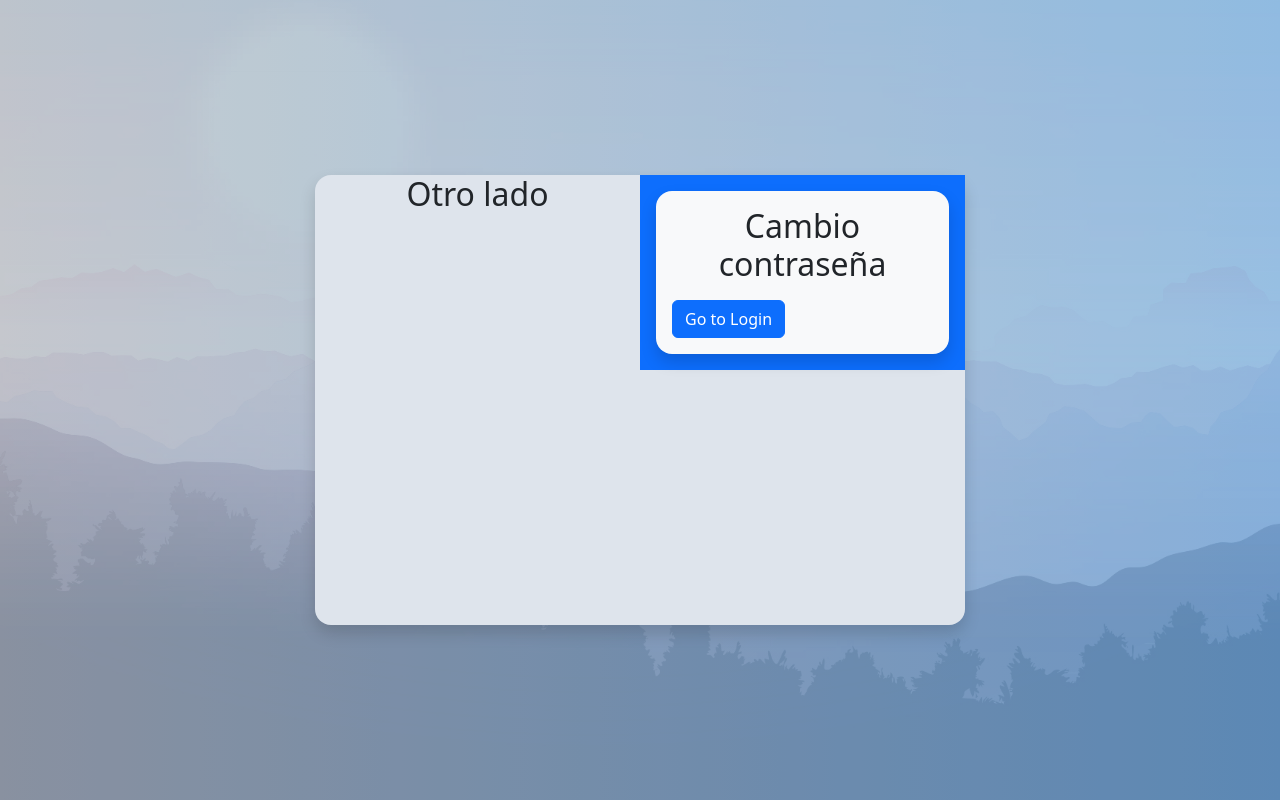
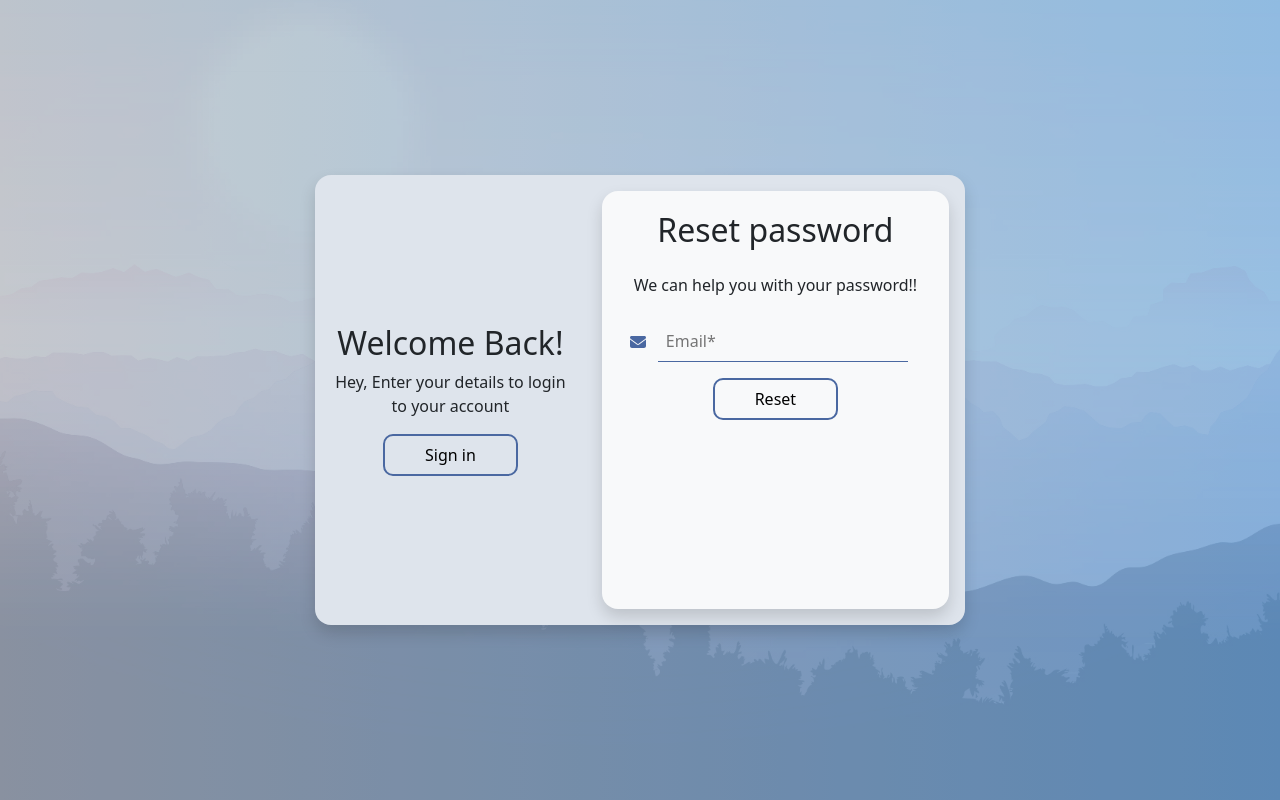
Before and after one commit to Ssamuelfernandez/LoginSocialWeb, a Vue app: page /forgot in a window 1280 px wide. Built offline with nearby package versions, Linux system fonts and the light colour scheme.

Commit message:
Forget done

```diff
--- a/src/views/LoginView.vue
+++ b/src/views/LoginView.vue
@@ -2,11 +2,13 @@
     <div class="container position-absolute top-50 start-50 translate-middle rounded-4 shadow"
         style="background-color: rgb(222, 228, 236);">
 
-        <div v-if="view === 'login'" id="animationContainerLogin" class="container-login flip-vertical-right h-100">
+        <!--     Parte del login     -->
+
+        <div v-if="view === 'login'" id="animationContainerLogin" class="container-login h-100">
 
             <div class="row h-100">
 
-                <div class="col-lg-7 p-3 rounded-start-4 h-100">
+                <div class="col-sm-7 p-3 rounded-start-4 h-100">
 
                     <div class="bg-light p-2 rounded-4 shadow h-100">
 
@@ -16,9 +18,12 @@
 
 
                             <div class="social-container mb-2">
-                                <span type="button" href="#" class="social"><font-awesome-icon :icon="['fab', 'facebook-f']" /></span>
-                                <span type="button" href="#" class="social"><font-awesome-icon :icon="['fab', 'google-plus-g']" /></span>
-                                <span type="button" href="#" class="social"><font-awesome-icon :icon="['fab', 'twitter']" /></span>
+                                <span type="button" href="#" class="social"><font-awesome-icon
+                                        :icon="['fab', 'facebook-f']" /></span>
+                                <span type="button" href="#" class="social"><font-awesome-icon
+                                        :icon="['fab', 'google-plus-g']" /></span>
+                                <span type="button" href="#" class="social"><font-awesome-icon
+                                        :icon="['fab', 'twitter']" /></span>
                             </div>
                             <div class="text-center">
                                 <span>or use your account:</span>
@@ -28,13 +33,13 @@
                                 <span class="input-group-text"
                                     style="background: transparent; border: transparent;"><font-awesome-icon
                                         :icon="['fas', 'envelope']" /></span>
-                                <input type="email" class="custom-form-control" placeholder="Email">
+                                <input type="email" class="custom-form-control" placeholder="Email*">
                             </div>
                             <div class="mb-3 d-flex custom-input">
                                 <span class="input-group-text"
                                     style="background: transparent; border: transparent;"><font-awesome-icon
                                         :icon="['fas', 'lock']" /></span>
-                                <input type="password" class="custom-form-control" placeholder="Password">
+                                <input type="password" class="custom-form-control" placeholder="Password*">
                             </div>
 
 
@@ -44,7 +49,7 @@
                                     <label for="checkbox">Remember me</label>
                                 </div>
                                 <div class="pass-link text-center mx-auto">
-                                    <a type="button" @click="changeRoute('forgot')">Forget password?</a>
+                                    <a type="button" @click="changeRoute('forgot'); activateAnimation('login') ">Forget password?</a>
                                 </div>
 
                             </div>
@@ -63,7 +68,7 @@
 
                 </div>
 
-                <div class="col-lg-5 p-3 d-flex flex-column align-items-center justify-content-end h-100">
+                <div class="col-sm-5 p-3 d-flex flex-column align-items-center justify-content-center h-100">
 
                     <div class="text-center mx-auto">
                         <h3>Let's be friends!!</h3>
@@ -75,7 +80,7 @@
                     </div>
 
                     <div class="text-center mx-auto">
-                        <button type="button" @click="changeRoute('register')" class="custom-button">Sign up</button>
+                        <button type="button" @click="activateAnimation('login'); changeRoute('register') " class="custom-button">Sign up</button>
                     </div>
 
 
@@ -93,12 +98,14 @@
 
         </div>
 
+        <!--     Parte del register     -->
+
         <div v-else-if="view === 'register'" id="animationContainerRegister"
-            class="container-register flip-vertical-left h-100">
+            class="container-register h-100">
 
             <div class="row h-100">
 
-                <div class="col-lg-5 p-3 d-flex flex-column align-items-center justify-content-end h-100">
+                <div class="col-sm-5 p-3 d-flex flex-column align-items-center justify-content-center h-100">
 
                     <div class="text-center mx-auto">
                         <h2 class="text-center">Welcome Back!</h2>
@@ -110,7 +117,8 @@
 
 
                     <div class="text-center mx-auto">
-                            <button type="button" id="startAnimationButtonRegister" class="custom-button" @click="changeRoute('login')">Sign in</button>
+                        <button type="button" id="startAnimationButtonRegister" class="custom-button"
+                            @click="activateAnimation('register'); changeRoute('login')">Sign in</button>
                     </div>
 
                     <div class="mx-auto" ref="animationTarget2"></div>
@@ -118,7 +126,7 @@
 
                 </div>
 
-                <div class="col-lg-7 p-3 h-100">
+                <div class="col-sm-7 p-3 h-100">
 
                     <div class="bg-light p-3 rounded-4 shadow h-100">
 
@@ -140,26 +148,28 @@
                                 <span class="input-group-text"
                                     style="background: transparent; border: transparent;"><font-awesome-icon
                                         :icon="['fas', 'user']" /></span>
-                                <input type="text" class="custom-form-control" placeholder="Name">
+                                <input type="text" class="custom-form-control" placeholder="Name*">
                             </div>
 
                             <div class="mb-2 d-flex custom-input">
                                 <span class="input-group-text"
                                     style="background: transparent; border: transparent;"><font-awesome-icon
                                         :icon="['fas', 'envelope']" /></span>
-                                <input type="email" class="custom-form-control" placeholder="Email">
+                                <input type="email" class="custom-form-control" placeholder="Email*">
                             </div>
                             <div class="mb-3 d-flex custom-input">
                                 <span class="input-group-text"
                                     style="background: transparent; border: transparent;"><font-awesome-icon
                                         :icon="['fas', 'lock']" /></span>
-                                <input type="password" class="custom-form-control" placeholder="Password">
+                                <input type="password" class="custom-form-control" placeholder="Password*">
                             </div>
 
                             <div class="content d-flex mx-auto">
                                 <div class="checkbox mb-3 ms-2 mx-auto">
                                     <input type="checkbox" class="form-check-input mx-1" name="checkbox" id="checkbox">
-                                    <label for="checkbox">I agree to the <a class="link-offset-2 link-underline link-underline-opacity-0 link-secondary" href="#">social web</a> terms</label>
+                                    <label for="checkbox">I agree to the <a
+                                            class="link-offset-2 link-underline link-underline-opacity-0 link-secondary"
+                                            href="#">social web</a> terms</label>
                                 </div>
 
                             </div>
@@ -180,36 +190,67 @@
 
         </div>
 
-        <div v-else-if="view === 'forgot'" id="animationContainerForgot" class="container-forgot flip-vertical-left">
+        <!--     Parte del forgot password     -->
 
-            <div class="row align-items-start">
+        <div v-else-if="view === 'forgot'" id="animationContainerForgot" class="container-forgot h-100">
 
-                <div class="col-lg-6">
+            <div class="row h-100">
 
-                    <h2 class="text-center">Otro lado</h2>
+                <div class="col-sm-5 p-3 d-flex flex-column align-items-center justify-content-center h-100">
+
+                    <div class="text-center mx-auto">
+                        <h2 class="text-center">Welcome Back!</h2>
+                    </div>
+
+                    <div class="text-center mx-auto">
+                        <p>Hey, Enter your details to login to your account</p>
+                    </div>
+
+
+                    <div class="text-center mx-auto">
+                        <button type="button" id="startAnimationButtonRegister" class="custom-button"
+                            @click="activateAnimation('forgot'); changeRoute('login')">Sign in</button>
+                    </div>
+
+                    <div class="mx-auto" ref="animationTarget2"></div>
+
 
                 </div>
 
-                <div class="col-lg-6 bg-primary p-3">
+                <div class="col-sm-7 p-3 h-100">
 
-                    <div class="bg-light p-3 rounded-4 shadow">
+                    <div class="bg-light p-3 rounded-4 shadow h-100">
 
                         <form action="#">
 
-                            <h2 class="text-center mb-3">Cambio contraseña</h2>
+                            <h2 class="text-center mt-1 mb-4">Reset password</h2>
+
+                            <div class="text-center mb-4">
+                        <p>We can help you with your password!!</p>
+                    </div>
+
+                            <div class="mb-3 d-flex custom-input">
+                                <span class="input-group-text"
+                                    style="background: transparent; border: transparent;"><font-awesome-icon
+                                        :icon="['fas', 'envelope']" /></span>
+                                <input type="email" class="custom-form-control" placeholder="Email*">
+                            </div>
 
 
-                            <button type="button" id="startAnimationButtonRegister" class="btn btn-primary"
-                                @click="changeRoute('login')">Go to Login</button>
+                            <div class="text-center mb-2">
+                                <button class="custom-button" type="submit">Reset</button>
+                            </div>
+
                         </form>
-
-                    </div>
 
                     </div>
 
 
 
                 </div>
+
+            </div>
+
 
         </div>
 
@@ -224,6 +265,7 @@ import lottie from 'lottie-web';
 
 import animacion1 from '../assets/animation2.json';
 import animacion2 from '../assets/animation1.json';
+import animacion3 from '../assets/animation3.json';
 
 const animationTarget = ref(null);
 const animationTarget2 = ref(null);
@@ -234,9 +276,40 @@ const router = useRouter();
 
 
 const changeRoute = (newView) => {
+
+    setTimeout(() => {
+
         view.value = newView;
         router.push({ name: newView }); // Cambiar la ruta al hacer clic
+
+    }, 1750);
+
+
+
 };
+
+const activateAnimation = (animationView) => {
+
+    if (animationView === 'login') {
+        const loginAnimation = document.getElementById('animationContainerLogin');
+        loginAnimation.classList.add('flip-vertical-right');
+
+    };
+
+    if (animationView === 'register') {
+        const registerAnimation = document.getElementById('animationContainerRegister');
+        registerAnimation.classList.add('flip-vertical-left');
+
+    };
+
+    if (animationView === 'forgot') {
+        const registerAnimation = document.getElementById('animationContainerForgot');
+        registerAnimation.classList.add('flip-vertical-left');
+};
+
+};
+
+
 
 onMounted(() => {
 
@@ -294,16 +367,22 @@ watch(view, () => {
     align-items: center;
     width: 50px;
     height: 50px;
-    border:2px solid rgb(74, 104, 161); /* Cambiamos background-color a border y establecemos un ancho y color para el borde */
-    border-radius: 50%; /* Esto crea el círculo */
+    border: 2px solid rgb(74, 104, 161);
+    /* Cambiamos background-color a border y establecemos un ancho y color para el borde */
+    border-radius: 50%;
+    /* Esto crea el círculo */
     margin: 0 18px;
-    color: rgb(74, 104, 161); /* Color del icono */
-    font-size: 25px; /* Tamaño del icono */
+    color: rgb(74, 104, 161);
+    /* Color del icono */
+    font-size: 25px;
+    /* Tamaño del icono */
 }
 
 .social:hover {
-    border:2px solid #525252; /* Cambiamos background-color a border y establecemos un ancho y color para el borde */
-    color: #525252; /* Color del icono */
+    border: 2px solid #525252;
+    /* Cambiamos background-color a border y establecemos un ancho y color para el borde */
+    color: #525252;
+    /* Color del icono */
 }
 
 .custom-input {
@@ -320,23 +399,32 @@ watch(view, () => {
     border: none;
     outline: none;
     padding: 0.5rem;
-    border-bottom: 1.5px solid rgb(74, 104, 161); /* Agrega la línea solo debajo del campo de texto */
-    flex-grow: 1; /* Permite que el campo de texto ocupe todo el espacio restante */
+    border-bottom: 1.5px solid rgb(74, 104, 161);
+    /* Agrega la línea solo debajo del campo de texto */
+    flex-grow: 1;
+    /* Permite que el campo de texto ocupe todo el espacio restante */
     margin-right: 25px;
 }
 
 .custom-button {
-  padding: 7px 40px; /* Ajusta el ancho y alto del botón según tu preferencia */
-  border: 2px solid rgb(74, 104, 161); /* Establece el grosor y color del borde */
-  border-radius: 10px; /* Agrega bordes redondeados si lo deseas */
-  background-color: transparent; /* Fondo transparente */
-  transition: background-color 0.3s; /* Agrega una transición al color de fondo */
+    padding: 7px 40px;
+    /* Ajusta el ancho y alto del botón según tu preferencia */
+    border: 2px solid rgb(74, 104, 161);
+    /* Establece el grosor y color del borde */
+    border-radius: 10px;
+    /* Agrega bordes redondeados si lo deseas */
+    background-color: transparent;
+    /* Fondo transparente */
+    transition: background-color 0.3s;
+    /* Agrega una transición al color de fondo */
 
     /* Estilos cuando se pasa el cursor por encima del botón */
     &:hover {
-    background-color: rgb(74, 104, 161); /* Cambia el color de fondo al pasar el cursor */
+        background-color: rgb(74, 104, 161);
+        /* Cambia el color de fondo al pasar el cursor */
         border: 2px solid #ccc;
-    color: #fff; /* Cambia el color del texto al pasar el cursor */
+        color: #fff;
+        /* Cambia el color del texto al pasar el cursor */
     }
 }
 
@@ -344,9 +432,11 @@ watch(view, () => {
     border: 1.5px solid #525252;
     box-shadow: none;
 }
+
 .form-check-input[type=checkbox]:checked {
     background-color: rgb(74, 104, 161);
 }
+
 .form-check-input[type=checkbox]:hover {
     box-shadow: 0 0 5px rgb(74, 104, 161);
 }
@@ -354,22 +444,27 @@ watch(view, () => {
 .pass-link {
     color: rgb(74, 104, 161);
 }
+
 .pass-link:hover {
     color: #525252;
 }
 
 .flip-vertical-right {
-    animation: flip-vertical-right 1.5s cubic-bezier(0.950, 0.050, 0.795, 0.035) alternate-reverse both;
+    animation: flip-vertical-right 2s cubic-bezier(0.950, 0.050, 0.795, 0.035) both;
 }
 
 .flip-vertical-left {
-    animation: flip-vertical-left 1.5s cubic-bezier(0.950, 0.050, 0.795, 0.035) alternate-reverse both;
+    animation: flip-vertical-left 2s cubic-bezier(0.950, 0.050, 0.795, 0.035) both;
 }
 
 
 @keyframes flip-vertical-right {
     0% {
         transform: rotateY(0);
+    }
+
+    50% {
+        transform: rotateY(90deg);
     }
 
     100% {
@@ -382,6 +477,10 @@ watch(view, () => {
         transform: rotateY(0);
     }
 
+    50% {
+        transform: rotateY(-90deg);
+    }
+
     100% {
         transform: rotateY(-180deg);
     }
```
Lines whose indentation alone changed are shown as unchanged.
